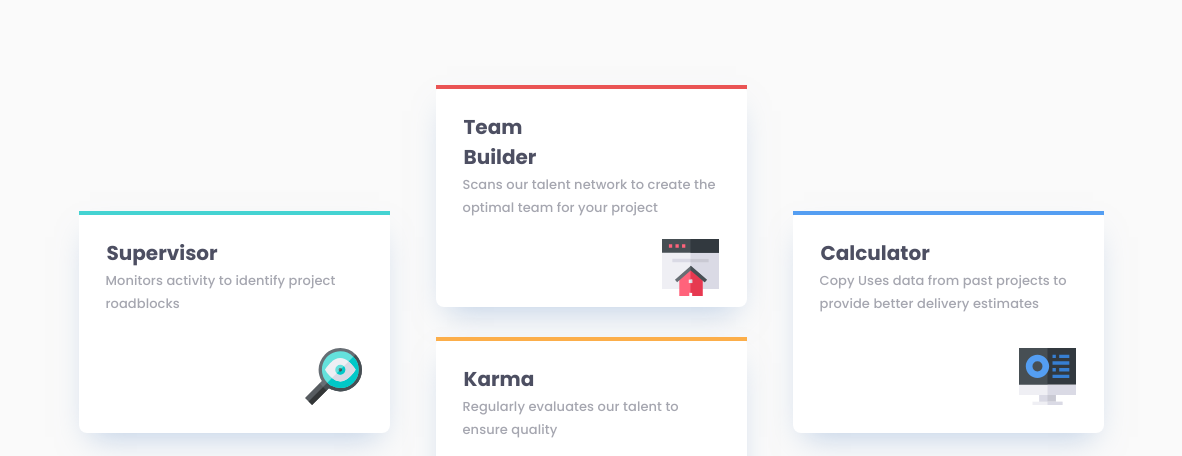
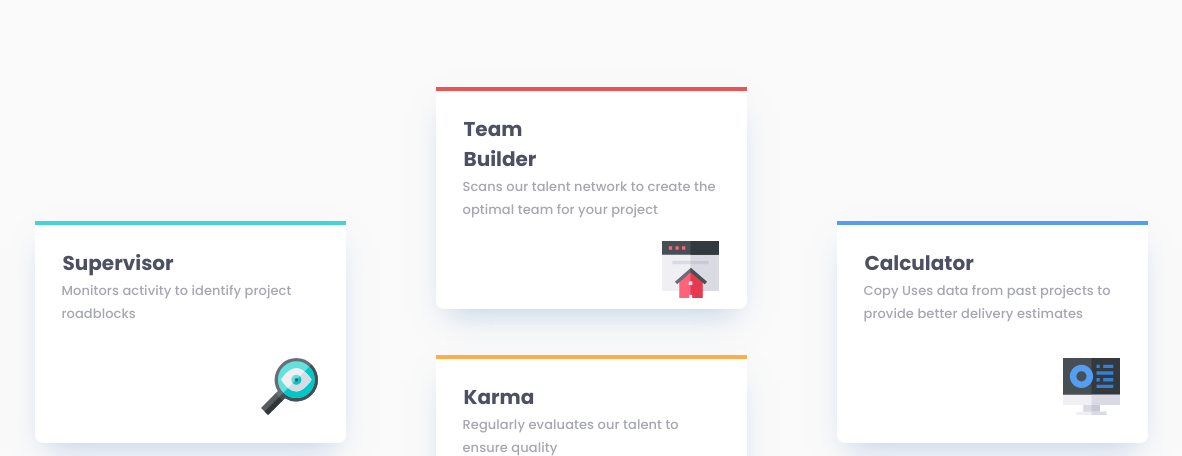
Before and after one commit to LukaKavtaradze/four-card-feature, a plain HTML site: page index.html in a window 1536 px wide. Shown: the part 325-781 px from the top of the page, without its empty margins (177-1359 px from the left). Drawn offline with Linux system fonts and the light colour scheme.

Commit message:
first commit

```diff
--- a/index.html
+++ b/index.html
@@ -8,8 +8,7 @@
     <title>Four-Card-Feature</title>
 </head>
 <body>
-    <div class="main">
-    <div class="container">
+        <main>
         <div class="introduction">
         <div class="title">
             <h1>Reliable, efficient delivery</h1>
@@ -17,6 +16,10 @@
         </div>
             <p class="information">Our Artificial Intelligence powered tools use millions of project data points to ensure that your project is successful</p>
         </div>
+        </main>
+        <div class="container">
+
+
         <div class="four-card">
             <div class="cards">
                 <div class=" line line1">
@@ -47,7 +50,5 @@
         </div>
     </div>
 </div>
-</div>
-
 </body>
 </html>
--- a/style.css
+++ b/style.css
@@ -3,11 +3,6 @@
 
 body{
 background: #fafafa;
-}
-.main{
-    display: flex;
-    flex-direction: column;
-    align-items: center;
 }
 
     .container {
@@ -15,8 +10,9 @@ background: #fafafa;
         flex-direction: column;
         align-items: center;
         height: 1360px;
-    background: white
+
     }
+
 .introduction {
     padding-top: 76px;
     display: flex;
@@ -79,7 +75,10 @@ opacity: 0.5;
 
 }
 .column{
-    flex-direction: row;
+    display: flex;
+    justify-content: center;
+    flex-direction: column;
+    gap: 16px;
 }
 
 .line{
@@ -143,13 +142,12 @@ padding: 1px 28px 0px 27px;
  letter-spacing: 0.25px;
 font-size: 36px;
     }
+    body{
+        height: 100vw;
+    }
     h2{
         letter-spacing: 0.25px;
         font-size: 36px;
-    }
-    .container{
-        gap: 60px;
-        background: #FAFAFA;
     }
     .information{
         width: 540px;
@@ -157,11 +155,14 @@ font-size: 36px;
     .four-card{
         width: 1110px;
         height: 530px;
-        /* gap: 60px
-        ; */
+        gap: 60px
+        ;
+        display: flex;
+        justify-content: center;
+        align-items: center;
         flex-direction: row;
-         padding-top: 0px;
     }
+
     .cards3{
       margin: 30px 30px 0px 30px;
     }
```
Lines whose indentation alone changed are shown as unchanged.
